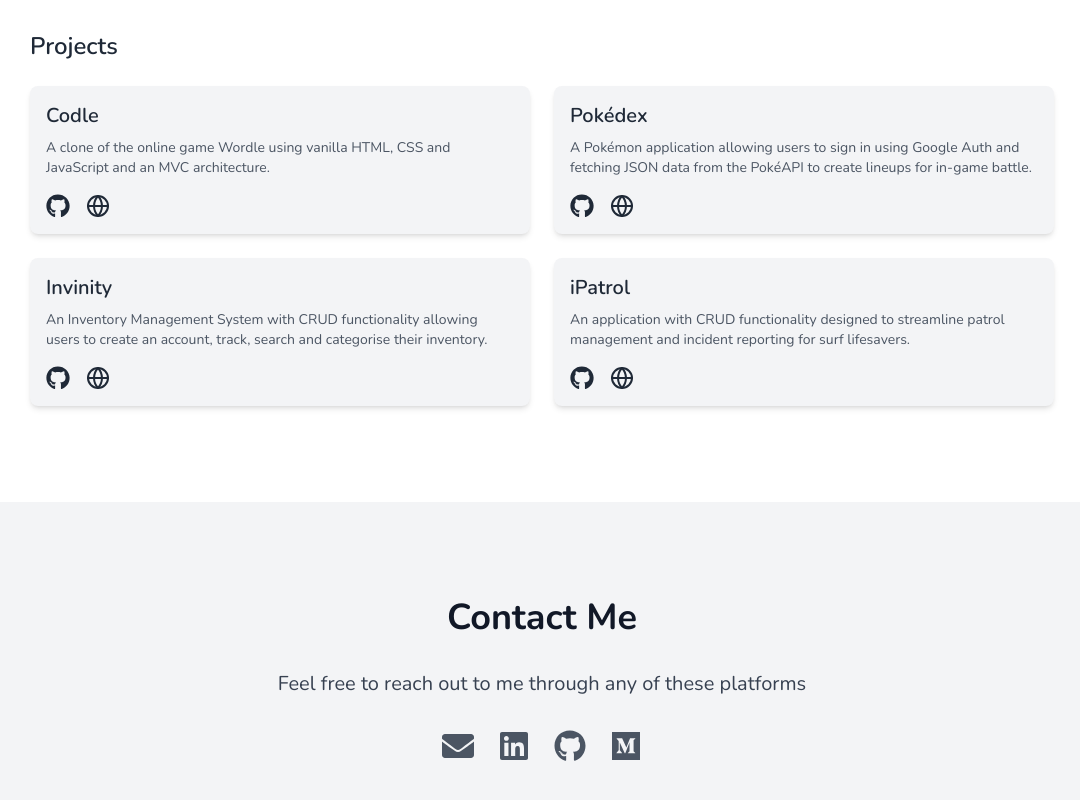
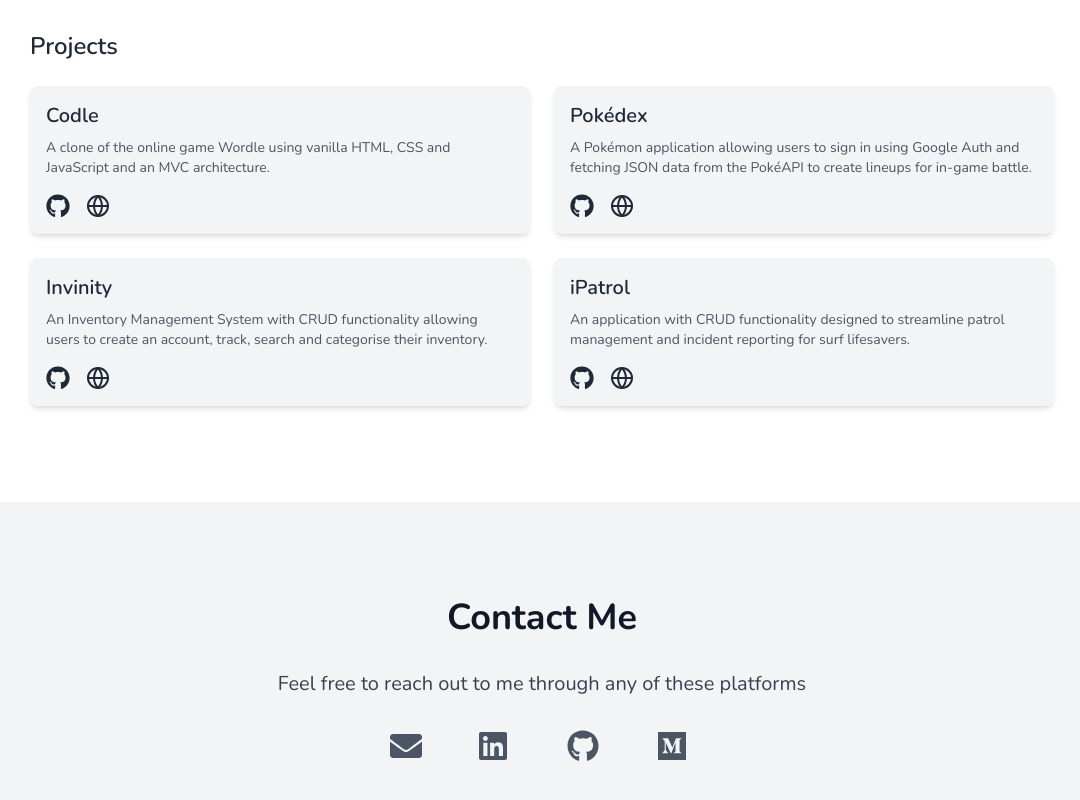
Before and after one commit to jackson-07/portfolio, a React (Create React App) app: page / in a window 1280 px wide. Shown: the part 1054-1854 px from the top of the page, without its empty margins (98-1178 px from the left). Built offline with nearby package versions, Linux system fonts and the light colour scheme.

Commit message:
adding to contact section + build

```diff
--- a/src/components/About.jsx
+++ b/src/components/About.jsx
@@ -1,4 +1,4 @@
-import React, { useState } from 'react';
+import { useState } from 'react';
 import { FaJs, FaPython, FaDatabase, FaReact, FaNodeJs, FaGithub } from "react-icons/fa";
 import { SiExpress, SiDjango, SiMongodb } from "react-icons/si";
 import { FiGlobe } from "react-icons/fi";
--- a/src/components/Contact.jsx
+++ b/src/components/Contact.jsx
@@ -1,5 +1,17 @@
-import React from 'react';
 import { FaGithub, FaLinkedin, FaMedium, FaEnvelope } from "react-icons/fa";
+
+const ContactIcon = ({ Icon, title, link }) => (
+  <a
+    href={link}
+    className="flex flex-col items-center group cursor-pointer"
+    title={title}
+    target="_blank"
+    rel="noopener noreferrer"
+  >
+    <Icon className="w-8 h-8 text-gray-600 group-hover:text-blue-500 transition-colors duration-300" />
+    <span className="text-xs mt-1 opacity-0 group-hover:opacity-100 transition-opacity duration-300">{title}</span>
+  </a>
+);
 
 export default function Contact() {
   return (
@@ -11,39 +23,28 @@ export default function Contact() {
         <p className="text-xl text-gray-700 mb-8">
           Feel free to reach out to me through any of these platforms
         </p>
-        <div className="flex justify-center space-x-6">
-          <a
-            href="mailto:jackson.raymond07@gmail.com"
-            className="text-gray-600 hover:text-blue-500 transition duration-300"
+
+        <div className="flex justify-center space-x-12">
+          <ContactIcon
+            Icon={FaEnvelope}
             title="Email"
-            target="_blank"
-            rel="noopener noreferrer">
-            <FaEnvelope className="w-8 h-8" />
-          </a>
-          <a
-            href="https://www.linkedin.com/in/jackson-raymond07/"
-            className="text-gray-600 hover:text-blue-500 transition duration-300"
+            link="mailto:jackson.raymond07@gmail.com"
+          />
+          <ContactIcon
+            Icon={FaLinkedin}
             title="LinkedIn"
-            target="_blank"
-            rel="noopener noreferrer">
-            <FaLinkedin className="w-8 h-8" />
-          </a>
-          <a
-            href="https://github.com/jackson-07"
-            className="text-gray-600 hover:text-blue-500 transition duration-300"
+            link="https://www.linkedin.com/in/jackson-raymond07/"
+          />
+          <ContactIcon
+            Icon={FaGithub}
             title="GitHub"
-            target="_blank"
-            rel="noopener noreferrer">
-            <FaGithub className="w-8 h-8" />
-          </a>
-          <a
-            href="https://medium.com/@jackson.raymond07"
-            className="text-gray-600 hover:text-blue-500 transition duration-300"
+            link="https://github.com/jackson-07"
+          />
+          <ContactIcon
+            Icon={FaMedium}
             title="Medium"
-            target="_blank"
-            rel="noopener noreferrer">
-            <FaMedium className="w-8 h-8" />
-          </a>
+            link="https://medium.com/@jackson.raymond07"
+          />
         </div>
       </div>
     </section>
```
Also changed, not shown: 12 other files (tests, documents, lock files or other folders).
